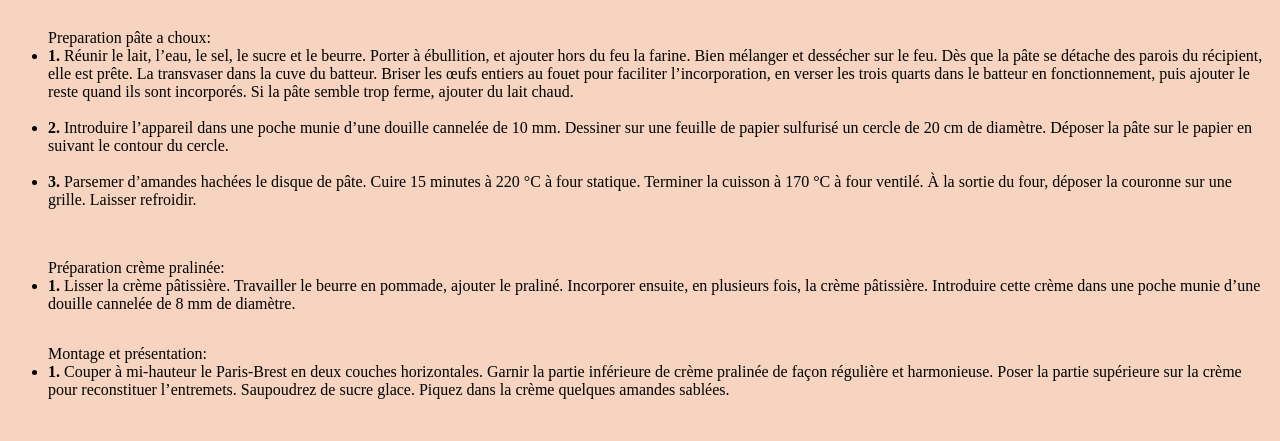
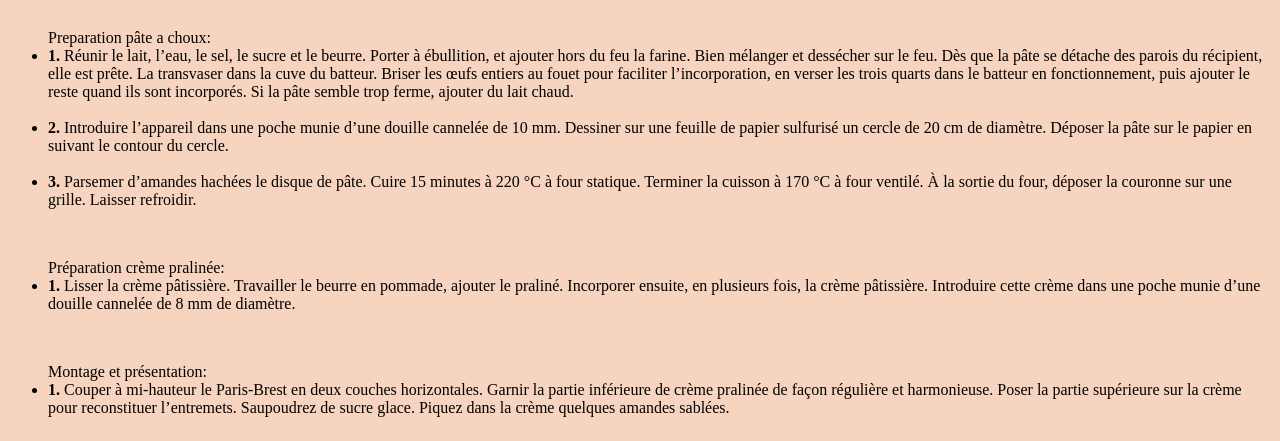
Before and after one commit to Neifuyu/neifuyu.github.io, a plain HTML site: page paris-brest.html in a window 1280 px wide. Shown: the part 589-1030 px from the top of the page. Drawn offline with Linux system fonts and the light colour scheme.

Commit message:
Update paris-brest.html

```diff
--- a/paris-brest.html
+++ b/paris-brest.html
@@ -81,7 +81,7 @@
         <ul> Préparation crème pralinée:
             <li><b>1. </b>Lisser la crème pâtissière. Travailler le beurre en pommade, ajouter le praliné. Incorporer
                 ensuite, en plusieurs fois, la crème pâtissière. Introduire cette crème dans une poche munie d’une
-                douille cannelée de 8 mm de diamètre.</li>
+                douille cannelée de 8 mm de diamètre.</li><br>
         </ul>
     </div>
     <div style="display: flex; justify-content: flex-end; align-items: center;">
```
